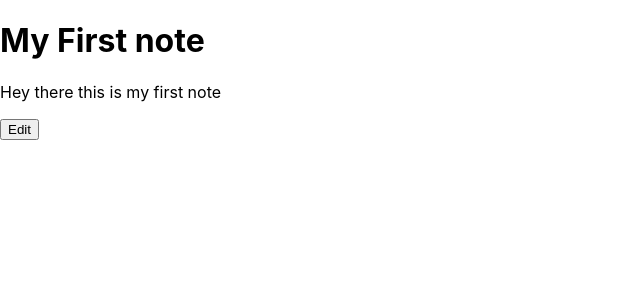
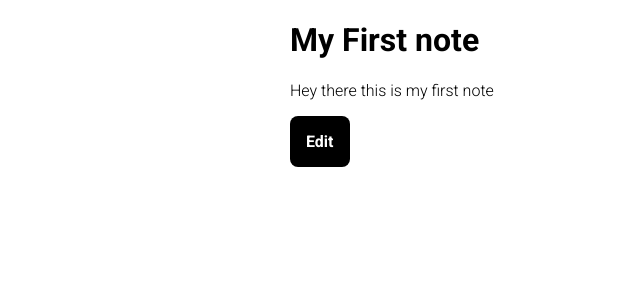
Before and after one commit to ghostman2311/todo-client, a React (Create React App) app: page /notes/1 in a window 1280 px wide. Shown: the top 300 px of the page, without its empty margins (0-640 px from the left). Built offline with nearby package versions, Linux system fonts and the light colour scheme.

Commit message:
styles added for button and textarea

```diff
--- a/public/index.html
+++ b/public/index.html
@@ -1,15 +1,16 @@
 <!DOCTYPE html>
 <html lang="en">
+
 <head>
   <meta charset="utf-8" />
   <link rel="icon" href="%PUBLIC_URL%/favicon.ico" />
   <meta name="viewport" content="width=device-width, initial-scale=1" />
   <meta name="theme-color" content="#000000" />
-    <meta
-      name="description"
-      content="Web site created using create-react-app"
-    />
+  <meta name="description" content="Web site created using create-react-app" />
   <link rel="apple-touch-icon" href="%PUBLIC_URL%/logo192.png" />
+  <link rel="preconnect" href="https://fonts.googleapis.com">
+  <link rel="preconnect" href="https://fonts.gstatic.com" crossorigin>
+  <link href="https://fonts.googleapis.com/css2?family=Roboto:wght@300;700&display=swap" rel="stylesheet">
   <!--
       manifest.json provides metadata used when your web app is installed on a
       user's mobile device or desktop. See https://developers.google.com/web/fundamentals/web-app-manifest/
@@ -26,6 +27,7 @@
     -->
   <title>React App</title>
 </head>
+
 <body>
   <noscript>You need to enable JavaScript to run this app.</noscript>
   <div id="root"></div>
@@ -40,4 +42,5 @@
       To create a production bundle, use `npm run build` or `yarn build`.
     -->
 </body>
+
 </html>
--- a/src/components/Main/index.jsx
+++ b/src/components/Main/index.jsx
@@ -5,6 +5,7 @@
 const Main = () => {
   return (
     <Router>
+      <div className="content-container">
         <Switch>
           <Route path="/notes" exact>
             <NotesPage />
@@ -14,6 +15,7 @@
           </Route>
           <Route path="*">Not Found Page</Route>
         </Switch>
+      </div>
     </Router>
   );
 };
--- a/src/index.css
+++ b/src/index.css
@@ -1,13 +1,47 @@
 body {
   margin: 0;
-  font-family: -apple-system, BlinkMacSystemFont, 'Segoe UI', 'Roboto', 'Oxygen',
-    'Ubuntu', 'Cantarell', 'Fira Sans', 'Droid Sans', 'Helvetica Neue',
-    sans-serif;
   -webkit-font-smoothing: antialiased;
   -moz-osx-font-smoothing: grayscale;
+  font-family: "Roboto", sans-serif;
+}
+
+button,
+input,
+textarea {
+  font-family: "Roboto", sans-serif;
+  font-size: 16px;
+  outline: none;
+  padding: 16px;
+  border-radius: 8px;
+}
+
+button {
+  background-color: black;
+  border: none;
+  color: white;
+  cursor: pointer;
+  font-weight: bold;
+}
+
+input,
+textarea {
+  border: 2px solid #ddd;
+}
+
+.content-container {
+  max-width: 700px;
+  margin: auto;
+}
+
+.full-width {
+  width: 100%;
+}
+
+.space-below {
+  margin-bottom: 8px;
 }
 
 code {
-  font-family: source-code-pro, Menlo, Monaco, Consolas, 'Courier New',
+  font-family: source-code-pro, Menlo, Monaco, Consolas, "Courier New",
     monospace;
 }
```
Lines whose indentation alone changed are shown as unchanged.
